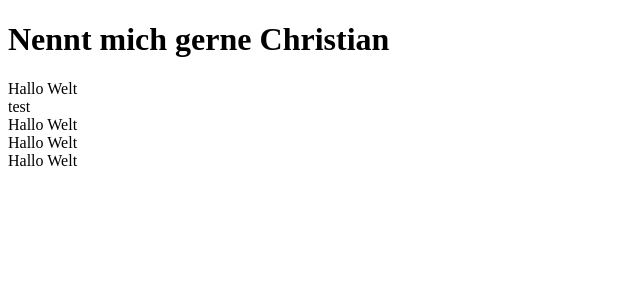
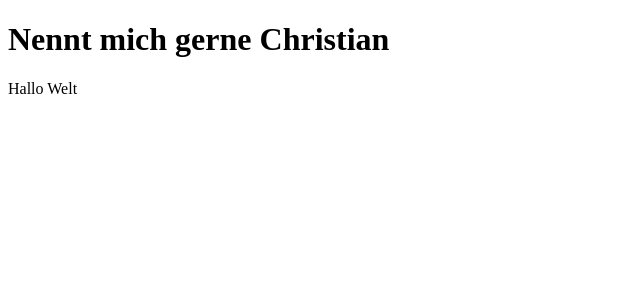
Before and after one commit to SuoraGmbH/react-camp-2023-12, a React (Vite) app: page / in a window 1280 px wide. Shown: the top 300 px of the page, without its empty margins (0-640 px from the left). Built offline with nearby package versions, Linux system fonts and the light colour scheme.

Commit message:
remove non-recommended code

```diff
--- a/src/App.tsx
+++ b/src/App.tsx
@@ -1,14 +1,6 @@
-import TimeEntryView, { TimeEntryView2 } from "./components/TimeEntryView.tsx";
+import TimeEntryView from "./components/TimeEntryView.tsx";
 
 function App() {
-  const timeEntryFromBackend = {
-    id: "nsiadijoasdasokdasok",
-    comment: "Hallo Welt",
-    start: new Date(),
-    end: new Date(),
-    highlight: true,
-  };
-
   return (
     <div>
       <h1>Nennt mich gerne Christian</h1>
@@ -20,25 +12,6 @@ function App() {
           end: new Date(),
         }}
       />
-
-      <TimeEntryView2
-        id="jnds"
-        comment="test"
-        start={new Date()}
-        end={new Date()}
-      />
-
-      <TimeEntryView timeEntry={timeEntryFromBackend} highlight={true} />
-
-      <TimeEntryView2
-        id={timeEntryFromBackend.id}
-        comment={timeEntryFromBackend.comment}
-        start={timeEntryFromBackend.start}
-        end={timeEntryFromBackend.end}
-        highlight={true}
-      />
-
-      <TimeEntryView2 {...timeEntryFromBackend} />
     </div>
   );
 }
--- a/src/components/TimeEntryView.tsx
+++ b/src/components/TimeEntryView.tsx
@@ -8,8 +8,4 @@ const TimeEntryView = ({ timeEntry }: Props) => {
   return <div>{timeEntry.comment}</div>;
 };
 
-export const TimeEntryView2 = (timeEntry: TimeEntry) => {
-  return <div>{timeEntry.comment}</div>;
-};
-
 export default TimeEntryView;
```
